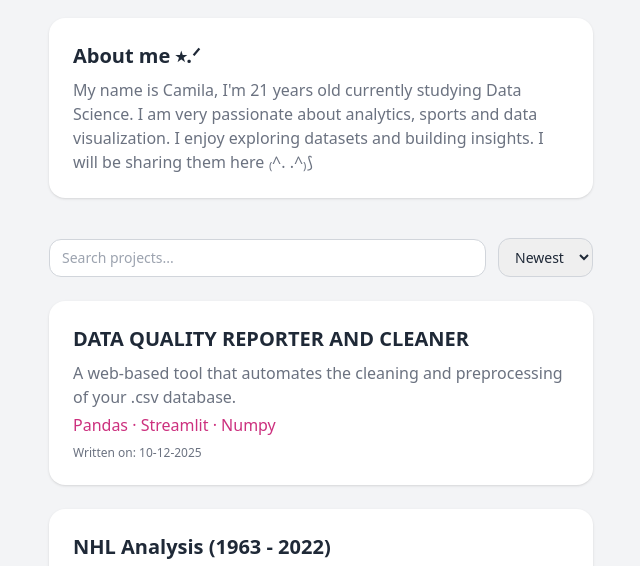
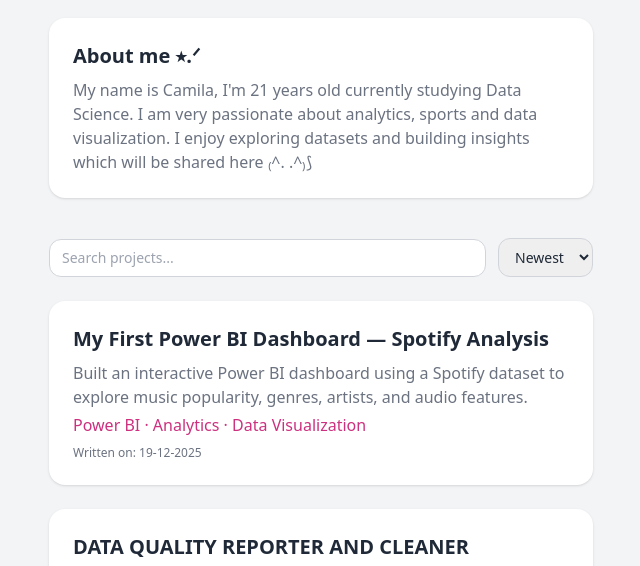
Before and after one commit to camiiutd/portfolio, a plain HTML site: page posts/index.html in a window 1280 px wide. Shown: the part 158-724 px from the top of the page, without its empty margins (319-959 px from the left). Drawn offline with nearby package versions, Linux system fonts and the light colour scheme.

Commit message:
Add files via upload

```diff
--- a/posts/index.html
+++ b/posts/index.html
@@ -48,7 +48,7 @@
             <p class="muted mt-2 leading-relaxed text-sm sm:text-base">
                 My name is Camila, I'm 21 years old currently studying Data Science.
                 I am very passionate about analytics, sports and data visualization.
-                I enjoy exploring datasets and building insights. I will be sharing them here ₍^. .^₎⟆
+                I enjoy exploring datasets and building insights which will be shared here ₍^. .^₎⟆
             </p>
         </section>
 
@@ -87,7 +87,30 @@
             <p class="text-xs text-gray-500 mt-2">Written on: 10-12-2025</p>
         </div>
     </a>
+    <!-- first powerbi analysis-->
+<a href="spotyPowerBI.html" class="card-link project-item"
+   data-title="spotify power bi analysis"
+   data-date="2025-12-19">
 
+    <div class="card p-5 sm:p-6 rounded-2xl shadow hover:shadow-lg hover:-translate-y-1 transition">
+        <h2 class="text-lg sm:text-xl font-bold">
+            My First Power BI Dashboard — Spotify Analysis
+        </h2>
+
+        <p class="muted mt-2 text-sm sm:text-base leading-relaxed">
+            Built an interactive Power BI dashboard using a Spotify dataset to explore
+            music popularity, genres, artists, and audio features.
+        </p>
+
+        <p class="accent font-medium text-sm sm:text-base mt-1">
+            Power BI · Analytics · Data Visualization
+        </p>
+
+        <p class="text-xs text-gray-500 mt-2">
+            Written on: 19-12-2025
+        </p>
+    </div>
+</a>
     <!-- NHL Analysis -->
     <a href="nhlinsight.html" class="card-link project-item"
        data-title="nhl analysis hockey"
```
Also changed, not shown: posts/nhlinsight.html (+3 -1 lines), posts/capturaPowerBi.png (added).
